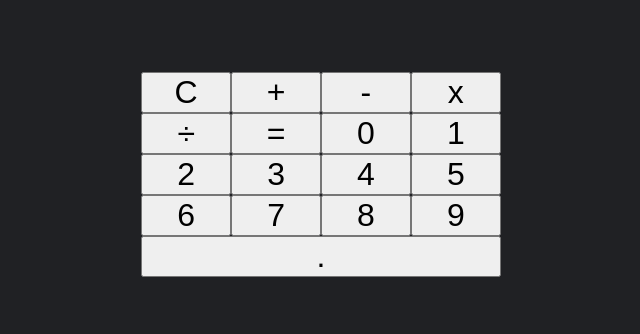
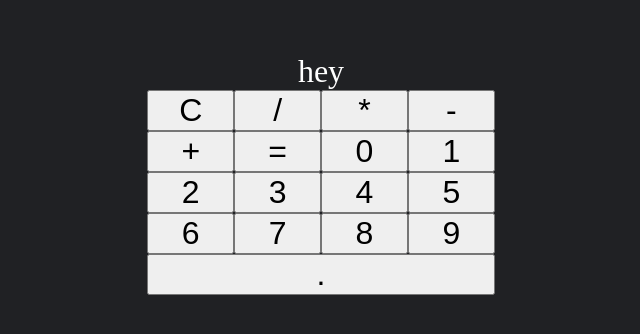
Before and after one commit to emreguendogdu/javascript-calculator, a React (Create React App) app: page / in a window 1280 px wide. Shown: the part 226-560 px from the top of the page, without its empty margins (319-959 px from the left). Built offline with nearby package versions, Linux system fonts and the light colour scheme.

Commit message:
Changed Button style, fixed code

```diff
--- a/src/App.js
+++ b/src/App.js
@@ -1,28 +1,34 @@
+import React from 'react';
 import './App.scss';
+import Button from './Button';
+// const values = ["0, 1, 2, 3, 4, 5, 6, 7, 8, 9, C, +, -, x, =, /, ."]
+// const buttonsRegex = /\d|-|\+|=|C|\.|\/|\*|x/gi;
 
 export default function App() {
   return (
     <>
     <div id="calculator-container">
       <div id="calculator">
-      <p id="display"></p>
-      <button id="clear">C</button>
-      <button id="add">+</button>
-      <button id="subtract">-</button>
-      <button id="multiply">x</button>
-      <button id="divide">÷</button>
-      <button id="equals">=</button>
-      <button id="zero">0</button>
-      <button id="one">1</button>
-      <button id="two">2</button>
-      <button id="three">3</button>
-      <button id="four">4</button>
-      <button id="five">5</button>
-      <button id="six">6</button>
-      <button id="seven">7</button>
-      <button id="eight">8</button>
-      <button id="nine">9</button>
-      <button id='decimal'>.</button>
+        <p id="display">hey</p>
+        <div id="button-container">
+          <Button id="clear" text="C"/>
+          <Button id="divide" text="/"/>
+          <Button id="multiply" text="*"/>
+          <Button id="subtract" text="-"/>
+          <Button id="add" text="+"/>
+          <Button id="equals" text="="/>
+          <Button id="zero" text="0"/>
+          <Button id="one" text="1"/>
+          <Button id="two" text="2"/>
+          <Button id="three" text="3"/>
+          <Button id="four" text="4"/>
+          <Button id="five" text="5"/>
+          <Button id="six" text="6"/>
+          <Button id="seven" text="7"/>
+          <Button id="eight" text="8"/>
+          <Button id="nine" text="9"/>
+          <Button id='decimal' text='.'/>
+          </div>
       </div>
     </div>
     </>
--- a/src/App.scss
+++ b/src/App.scss
@@ -17,8 +17,17 @@ $background: #202124;
 }
 #calculator {
     display: flex;
+    flex-direction: column;
+    text-align: center;
+}
+#display {
+    color: white;
+    font-size: 2rem;
+}
+#button-container {
+    display: flex;
+    flex-direction: row;
     flex-wrap: wrap;
-    text-align: center;
 }
 #calculator button {
     display: flex;
--- a/src/Button.js
+++ b/src/Button.js
@@ -1,4 +1,5 @@
 import handleClick from './handleClick';
+
 export default function Button (props) {
     return (
         <button id={props.id} onClick={handleClick}>{props.text}</button>
```
